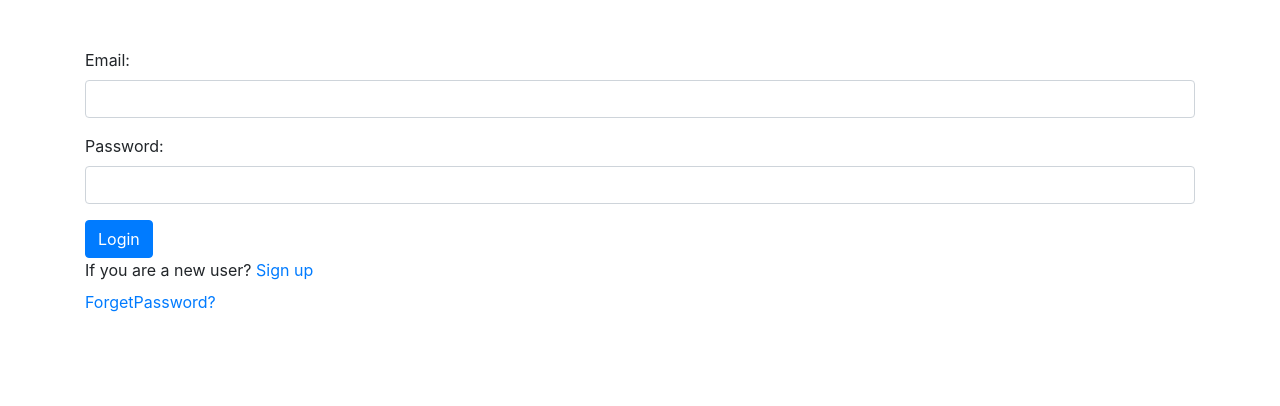
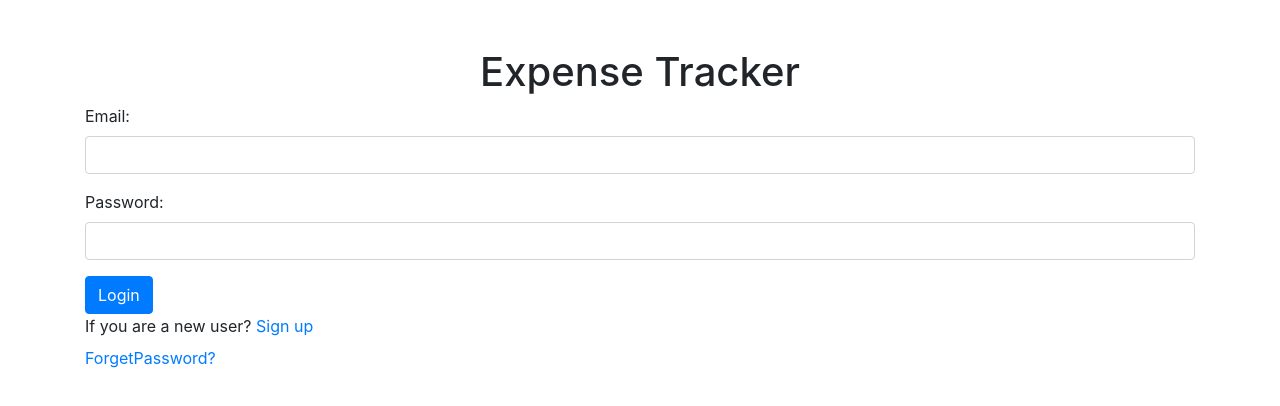
Before and after one commit to ShwetaBharambe5/Expense_Tracker_App, a website: page public/views/login.html in a window 1280 px wide. Drawn offline with nearby package versions, Linux system fonts and the light colour scheme.

Commit message:
final commit

```diff
--- a/public/views/login.html
+++ b/public/views/login.html
@@ -9,6 +9,7 @@
 </head>
 <body>
     <div class="container mt-5">
+        <h1 class="text-center">Expense Tracker</h1>
         <form id="loginForm">
             <div class="form-group">
                 <label for="email">Email:</label>
```
Also changed, not shown: public/views/signup.html (+1 -0 lines).
